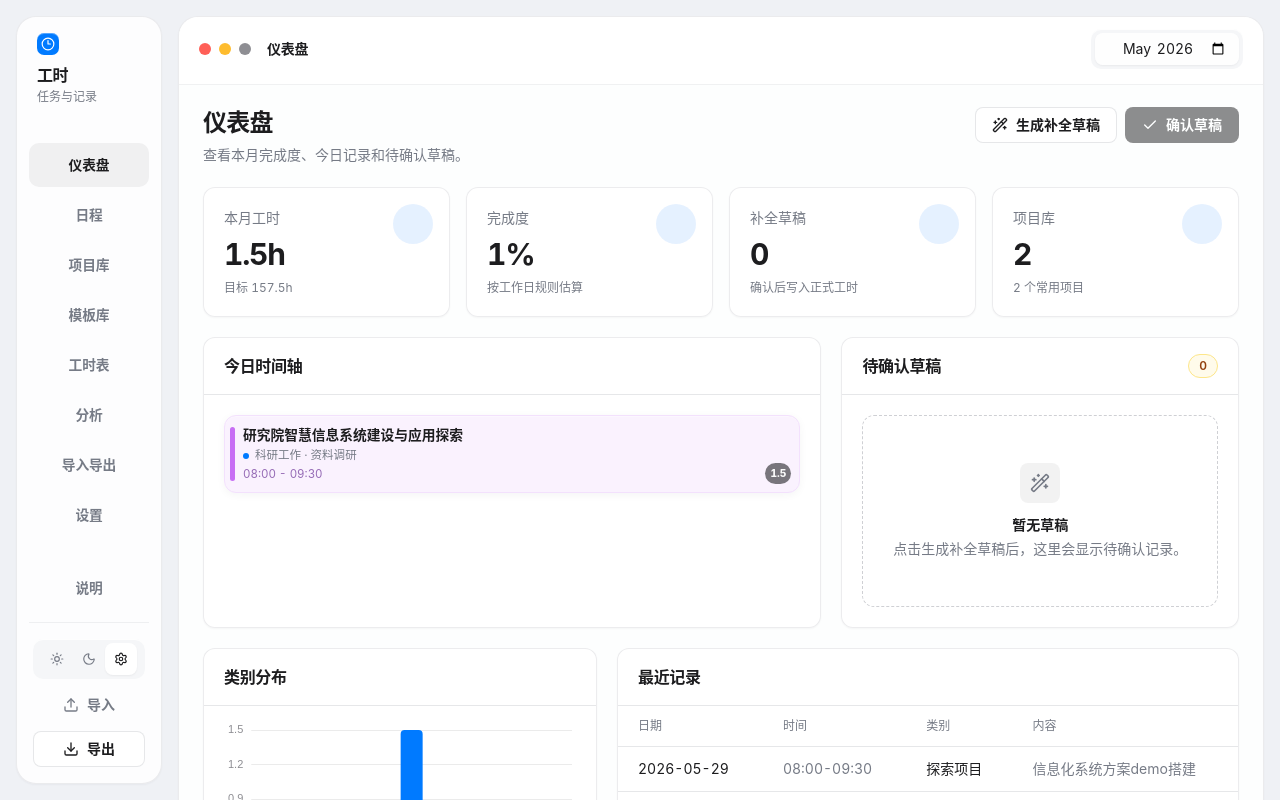
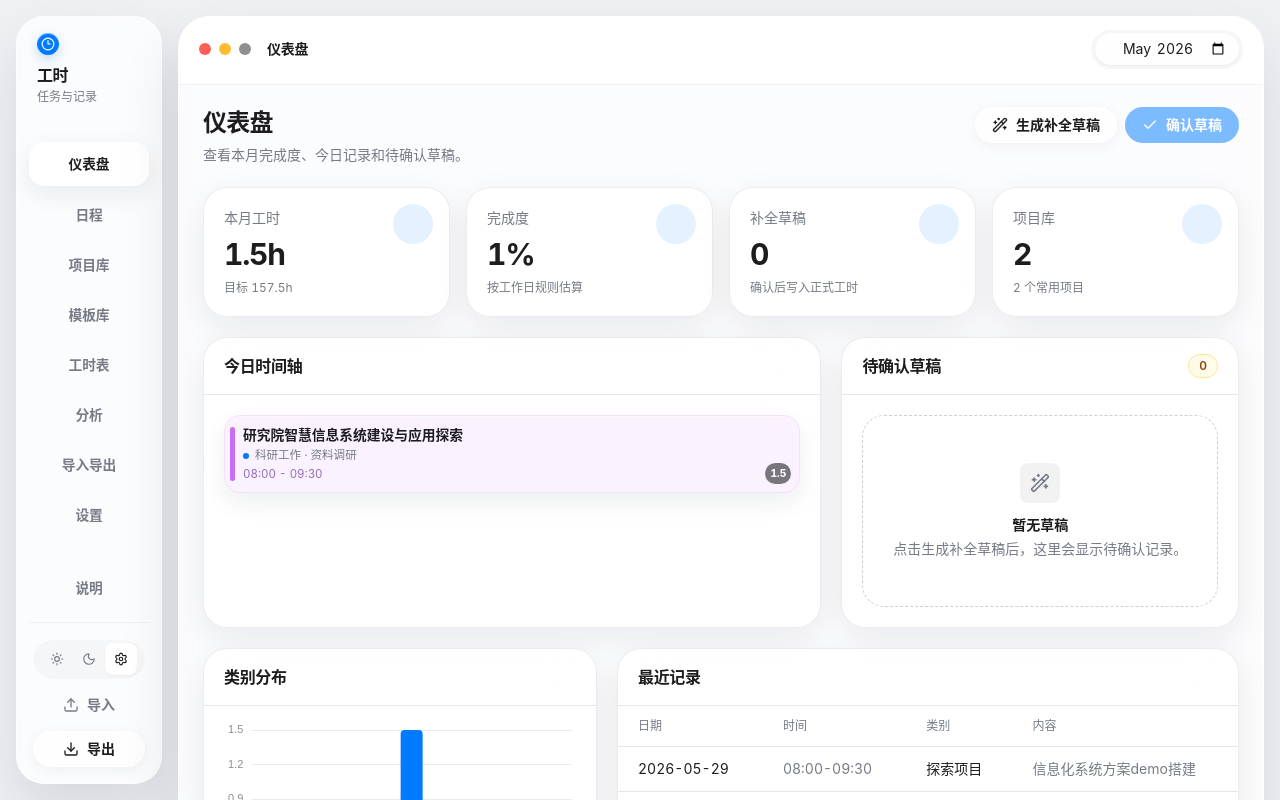
Before and after one commit to Hessel2333/workhour-studio, a React (Vite) app: page / in a window 1280 px wide. Shown: the top 800 px of the page. Built offline with nearby package versions, Linux system fonts and the light colour scheme.

Commit message:
fix: restore apple style surfaces

```diff
--- a/src/components/ui/Button.tsx
+++ b/src/components/ui/Button.tsx
@@ -5,15 +5,15 @@ type Variant = "primary" | "secondary" | "ghost" | "danger";
 
 export function Button({ className, variant = "secondary", ...props }: ButtonHTMLAttributes<HTMLButtonElement> & { variant?: Variant }) {
   const variants: Record<Variant, string> = {
-    primary: "border-transparent bg-ink text-panel hover:bg-ink/88 active:scale-[0.98] dark:bg-white dark:text-canvas dark:hover:bg-white/88",
-    secondary: "border-line/10 bg-white/70 text-ink hover:bg-white active:scale-[0.98] dark:border-white/10 dark:bg-white/10 dark:hover:bg-white/15",
-    ghost: "border-transparent bg-transparent text-muted hover:bg-black/[0.035] hover:text-ink active:scale-[0.98] dark:hover:bg-white/10",
-    danger: "border-red-500/10 bg-red-500/10 text-red-600 hover:bg-red-500/15 active:scale-[0.98] dark:text-red-300",
+    primary: "border-transparent bg-accent text-white shadow-[inset_0_1px_0_rgb(255_255_255_/_0.18),0_8px_18px_rgb(0_113_227_/_0.18)] hover:-translate-y-px active:scale-[0.98]",
+    secondary: "border-transparent bg-white/70 text-ink shadow-[inset_0_1px_0_rgb(255_255_255_/_0.9),0_3px_14px_rgb(16_24_40_/_0.05)] hover:bg-white/95 active:scale-[0.98] dark:bg-white/10 dark:hover:bg-white/15",
+    ghost: "border-transparent bg-transparent text-muted hover:bg-white/50 hover:text-ink active:scale-[0.98] dark:hover:bg-white/10",
+    danger: "border-transparent bg-red-500/10 text-red-600 hover:bg-red-500/15 active:scale-[0.98] dark:text-red-300",
   };
   return (
     <button
       className={cn(
-        "inline-flex h-9 items-center justify-center gap-2 rounded-lg border px-4 text-sm font-semibold transition duration-200 focus:outline-none focus:ring-2 focus:ring-accent/30 disabled:cursor-not-allowed disabled:opacity-50",
+        "inline-flex h-9 items-center justify-center gap-2 rounded-full border px-4 text-sm font-semibold transition focus:outline-none focus:ring-2 focus:ring-accent/30 disabled:cursor-not-allowed disabled:opacity-50 disabled:shadow-none",
         variants[variant],
         className,
       )}
--- a/src/components/ui/Card.tsx
+++ b/src/components/ui/Card.tsx
@@ -2,7 +2,7 @@ import type { HTMLAttributes, ReactNode } from "react";
 import { cn } from "../../lib/utils";
 
 export function Card({ className, ...props }: HTMLAttributes<HTMLDivElement>) {
-  return <div className={cn("surface rounded-xl", className)} {...props} />;
+  return <div className={cn("surface rounded-[24px]", className)} {...props} />;
 }
 
 export function CardHeader({ title, action, children }: { title: string; action?: ReactNode; children?: ReactNode }) {
--- a/src/components/ui/EmptyState.tsx
+++ b/src/components/ui/EmptyState.tsx
@@ -2,7 +2,7 @@ import type { ReactNode } from "react";
 
 export function EmptyState({ icon, title, text }: { icon: ReactNode; title: string; text: string }) {
   return (
-    <div className="flex min-h-48 flex-col items-center justify-center rounded-xl border border-dashed border-line/20 bg-white/24 px-6 py-10 text-center dark:bg-white/5">
+    <div className="flex min-h-48 flex-col items-center justify-center rounded-[22px] border border-dashed border-line/20 bg-white/20 px-6 py-10 text-center dark:bg-white/5">
       <div className="mb-3 flex size-10 items-center justify-center rounded-lg bg-black/5 text-muted dark:bg-white/5">{icon}</div>
       <h3 className="text-sm font-semibold text-ink">{title}</h3>
       <p className="mt-1 max-w-md text-sm text-muted">{text}</p>
--- a/src/components/ui/Form.tsx
+++ b/src/components/ui/Form.tsx
@@ -2,7 +2,7 @@ import type { InputHTMLAttributes, SelectHTMLAttributes, TextareaHTMLAttributes
 import { cn } from "../../lib/utils";
 
 const control =
-  "h-9 w-full rounded-lg border border-line/10 bg-white/80 px-3 text-sm text-ink outline-none transition placeholder:text-muted/70 focus:border-accent/50 focus:ring-4 focus:ring-accent/15 dark:border-white/10 dark:bg-white/10";
+  "h-9 w-full rounded-full border border-line/10 bg-white/80 px-3 text-sm text-ink outline-none shadow-[inset_0_1px_0_rgb(255_255_255_/_0.9)] transition placeholder:text-muted/70 focus:border-accent/50 focus:ring-4 focus:ring-accent/15 dark:border-white/10 dark:bg-white/10";
 
 export function Input(props: InputHTMLAttributes<HTMLInputElement>) {
   return <input {...props} className={cn(control, props.className)} />;
--- a/src/styles/globals.css
+++ b/src/styles/globals.css
@@ -90,16 +90,21 @@ button {
 
 .surface,
 .panel-card {
-  background: rgb(var(--panel) / 0.9);
+  background: rgb(var(--panel) / 0.82);
   border: 1px solid rgb(var(--line) / 0.08);
-  box-shadow: 0 1px 2px rgb(16 24 40 / 0.035);
+  box-shadow:
+    inset 0 1px 0 rgb(255 255 255 / 0.55),
+    0 10px 32px rgb(16 24 40 / 0.08);
+  backdrop-filter: saturate(180%) blur(22px);
 }
 
 .dark .surface,
 .dark .panel-card {
   background: rgb(var(--panel) / 0.92);
   border-color: rgb(255 255 255 / 0.05);
-  box-shadow: 0 1px 2px rgb(0 0 0 / 0.18);
+  box-shadow:
+    inset 0 1px 0 rgb(255 255 255 / 0.06),
+    0 16px 40px rgb(0 0 0 / 0.28);
 }
 
 .sidebar-shell {
@@ -107,16 +112,17 @@ button {
   top: 16px;
   align-self: start;
   min-height: calc(100dvh - 32px);
-  border-radius: 20px;
-  background: rgb(255 255 255 / 0.86);
-  border: 1px solid rgb(var(--line) / 0.08);
-  box-shadow: 0 1px 2px rgb(16 24 40 / 0.04);
+  border-radius: 28px;
+  background: rgb(255 255 255 / 0.74);
+  border: 1px solid rgb(255 255 255 / 0.68);
+  box-shadow: 0 28px 60px rgb(16 24 40 / 0.12);
+  backdrop-filter: saturate(180%) blur(28px);
 }
 
 .dark .sidebar-shell {
   background: rgb(var(--panel) / 0.86);
   border-color: rgb(255 255 255 / 0.08);
-  box-shadow: 0 1px 2px rgb(0 0 0 / 0.18);
+  box-shadow: 0 28px 72px rgb(0 0 0 / 0.42);
 }
 
 .workspace-shell {
@@ -124,23 +130,24 @@ button {
   grid-template-rows: auto minmax(0, 1fr);
   min-height: calc(100dvh - 32px);
   overflow: hidden;
-  border-radius: 20px;
-  background: rgb(255 255 255 / 0.88);
-  border: 1px solid rgb(var(--line) / 0.08);
-  box-shadow: 0 1px 2px rgb(16 24 40 / 0.04);
+  border-radius: 32px;
+  background: rgb(255 255 255 / 0.78);
+  border: 1px solid rgb(255 255 255 / 0.72);
+  box-shadow: 0 28px 60px rgb(16 24 40 / 0.12);
+  backdrop-filter: saturate(180%) blur(30px);
 }
 
 .dark .workspace-shell {
   background: rgb(20 23 31 / 0.9);
   border-color: rgb(255 255 255 / 0.08);
-  box-shadow: 0 1px 2px rgb(0 0 0 / 0.18);
+  box-shadow: 0 28px 72px rgb(0 0 0 / 0.42);
 }
 
 .main-toolbar {
   min-height: 68px;
-  background: rgb(255 255 255 / 0.88);
+  background: rgb(255 255 255 / 0.72);
   border-bottom: 1px solid rgb(15 23 42 / 0.06);
-  backdrop-filter: saturate(140%) blur(14px);
+  backdrop-filter: saturate(180%) blur(24px);
 }
 
 .dark .main-toolbar {
@@ -393,9 +400,9 @@ button {
   place-items: center;
   width: 22px;
   height: 22px;
-  border-radius: 7px;
+  border-radius: 999px;
   background: rgb(var(--accent));
-  box-shadow: inset 0 1px 0 rgb(255 255 255 / 0.32);
+  box-shadow: inset 0 1px 0 rgb(255 255 255 / 0.5), 0 4px 12px rgb(0 113 227 / 0.24);
 }
 
 .nav-item {
@@ -403,7 +410,7 @@ button {
   min-height: 44px;
   align-items: center;
   justify-content: center;
-  border-radius: 10px;
+  border-radius: 16px;
   color: rgb(var(--muted));
   font-size: 0.86rem;
   font-weight: 650;
@@ -421,14 +428,15 @@ button {
 }
 
 .nav-item.active {
-  background: rgb(var(--ink) / 0.055);
+  background: rgb(255 255 255 / 0.92);
   color: rgb(var(--ink));
-  box-shadow: none;
+  box-shadow: inset 0 1px 0 rgb(255 255 255 / 0.92), 0 8px 24px rgb(16 24 40 / 0.08);
+  transform: translateY(-1px);
 }
 
 .dark .nav-item.active {
   background: rgb(255 255 255 / 0.1);
-  box-shadow: none;
+  box-shadow: inset 0 1px 0 rgb(255 255 255 / 0.06), 0 8px 18px rgb(0 0 0 / 0.22);
 }
 
 .traffic-light {
@@ -442,7 +450,7 @@ button {
 .traffic-light.expand { background: #8e8e93; }
 
 .pill-control {
-  border-radius: 10px;
+  border-radius: 999px;
   background: rgb(244 245 248 / 0.9);
   box-shadow: inset 0 1px 0 rgb(255 255 255 / 0.94);
 }
@@ -487,7 +495,7 @@ button {
 .toolbar-icon-button {
   min-height: 38px;
   border: 0;
-  border-radius: 10px;
+  border-radius: 999px;
   font-size: 0.88rem;
   font-weight: 760;
   transition: background-color 160ms ease, color 160ms ease, box-shadow 160ms ease, transform 160ms ease;
@@ -505,7 +513,7 @@ button {
   align-items: center;
   gap: 6px;
   padding: 3px;
-  border-radius: 12px;
+  border-radius: 999px;
   background: rgb(244 245 248 / 0.92);
   box-shadow: inset 0 1px 0 rgb(255 255 255 / 0.94);
 }
@@ -536,7 +544,7 @@ button {
   height: 38px;
   min-height: 38px;
   border: 0;
-  border-radius: 10px;
+  border-radius: 999px;
   background: rgb(255 255 255 / 0.96);
   color: rgb(var(--ink));
   box-shadow: inset 0 1px 0 rgb(255 255 255 / 0.94), 0 2px 10px rgb(16 24 40 / 0.04);
@@ -563,7 +571,7 @@ button {
 .toolbar-autofill-control {
   display: inline-flex;
   align-items: center;
-  border-radius: 12px;
+  border-radius: 999px;
   background: rgb(246 247 250 / 0.92);
   box-shadow: inset 0 1px 0 rgb(255 255 255 / 0.92);
 }
@@ -580,7 +588,7 @@ button {
   width: 100px;
   border: 0;
   border-left: 1px solid rgb(var(--line) / 0.08);
-  border-radius: 0 10px 10px 0;
+  border-radius: 0 999px 999px 0;
   background: transparent;
   color: rgb(var(--muted));
   padding: 0 24px 0 10px;
@@ -678,12 +686,12 @@ button {
   position: relative;
   overflow: hidden;
   min-height: 78px;
-  border-radius: 12px;
+  border-radius: 16px;
   border: 1px solid color-mix(in srgb, var(--block-color, #007aff) 18%, white);
   background: color-mix(in srgb, var(--block-color, #007aff) 8%, white);
   box-shadow:
-    inset 0 1px 0 rgb(255 255 255 / 0.28),
-    0 2px 8px rgb(16 24 40 / 0.045);
+    inset 0 1px 0 rgb(255 255 255 / 0.42),
+    0 10px 24px rgb(16 24 40 / 0.07);
   padding: 11px 42px 10px 18px;
 }
 
@@ -800,9 +808,9 @@ button {
   gap: 7px;
   min-height: 136px;
   border: 1px solid rgb(var(--line) / 0.08);
-  border-radius: 12px;
-  background: rgb(255 255 255 / 0.5);
-  box-shadow: none;
+  border-radius: 18px;
+  background: rgb(255 255 255 / 0.46);
+  box-shadow: inset 0 1px 0 rgb(255 255 255 / 0.54);
   padding: 12px;
 }
 
@@ -897,10 +905,10 @@ button {
 
 .worktrail-palette-card,
 .worktrail-quick-card {
-  border-radius: 12px;
-  background: rgb(255 255 255 / 0.74);
-  border: 1px solid rgb(var(--line) / 0.08);
-  box-shadow: none;
+  border-radius: 24px;
+  background: rgb(255 255 255 / 0.82);
+  border: 1px solid rgb(255 255 255 / 0.68);
+  box-shadow: 0 14px 36px rgb(16 24 40 / 0.08);
 }
 
 .worktrail-palette-card {
@@ -1001,7 +1009,7 @@ button {
   justify-content: center;
   margin-bottom: 8px;
   border: 1px solid transparent;
-  border-radius: 10px;
+  border-radius: 18px;
   background: transparent;
   color: rgb(var(--ink));
 }
@@ -1024,7 +1032,7 @@ button {
 .worktrail-day-body {
   position: relative;
   overflow: hidden;
-  border-radius: 12px;
+  border-radius: 20px;
   background: rgb(255 255 255 / 0.54);
   border: 1px solid rgb(15 23 42 / 0.04);
   box-shadow: inset 0 1px 0 rgb(255 255 255 / 0.62);
@@ -1057,12 +1065,12 @@ button {
   right: 6px;
   z-index: 2;
   overflow: hidden;
-  border-radius: 10px;
+  border-radius: 15px;
   border: 1px solid color-mix(in srgb, var(--block-color, #007aff) 18%, white);
   background: color-mix(in srgb, var(--block-color, #007aff) 8%, white);
   box-shadow:
-    inset 0 1px 0 rgb(255 255 255 / 0.24),
-    0 2px 8px rgb(16 24 40 / 0.05);
+    inset 0 1px 0 rgb(255 255 255 / 0.38),
+    0 10px 24px rgb(16 24 40 / 0.08);
   padding: 9px 10px 8px 15px;
 }
 
@@ -1253,7 +1261,7 @@ button {
   max-height: calc(100dvh - 116px);
   flex-direction: column;
   overflow: hidden;
-  border-radius: 16px;
+  border-radius: 24px;
 }
 
 .entry-editor-head {
```
